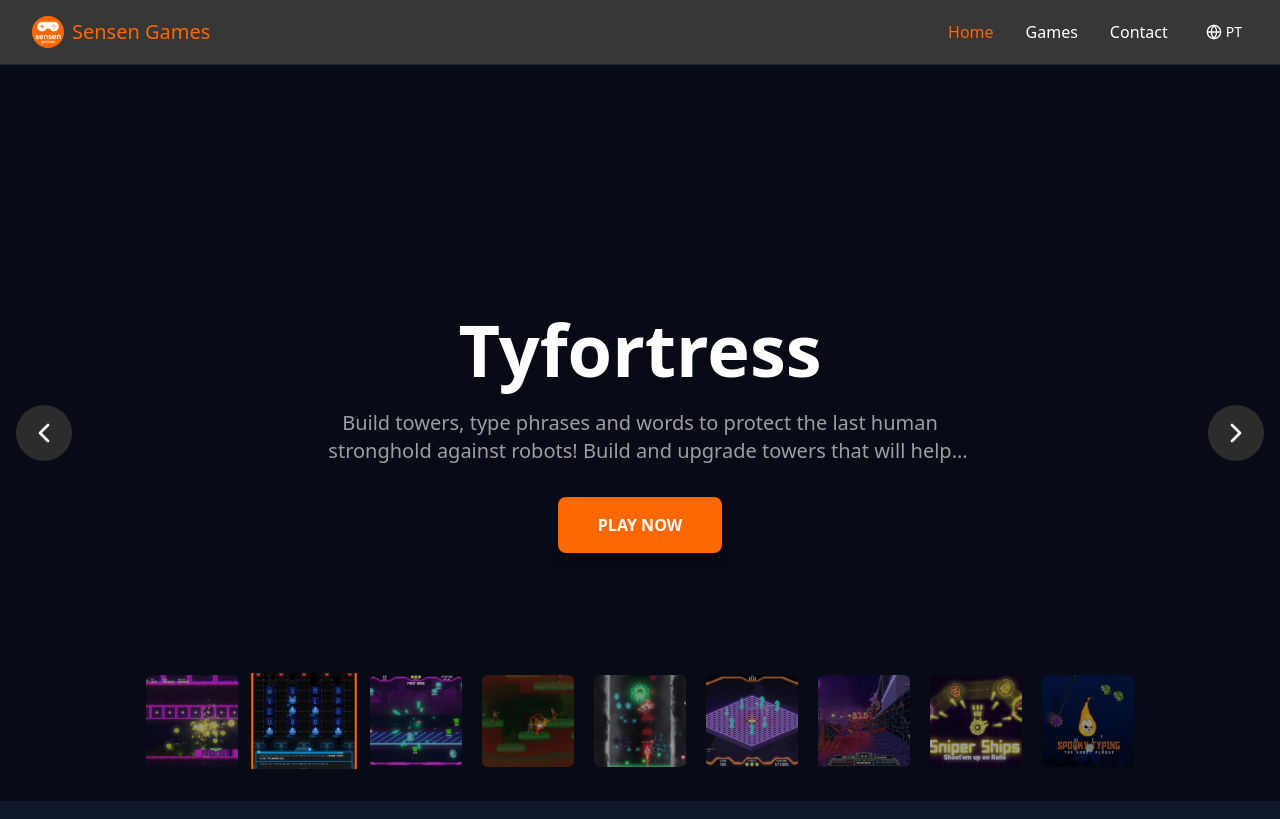
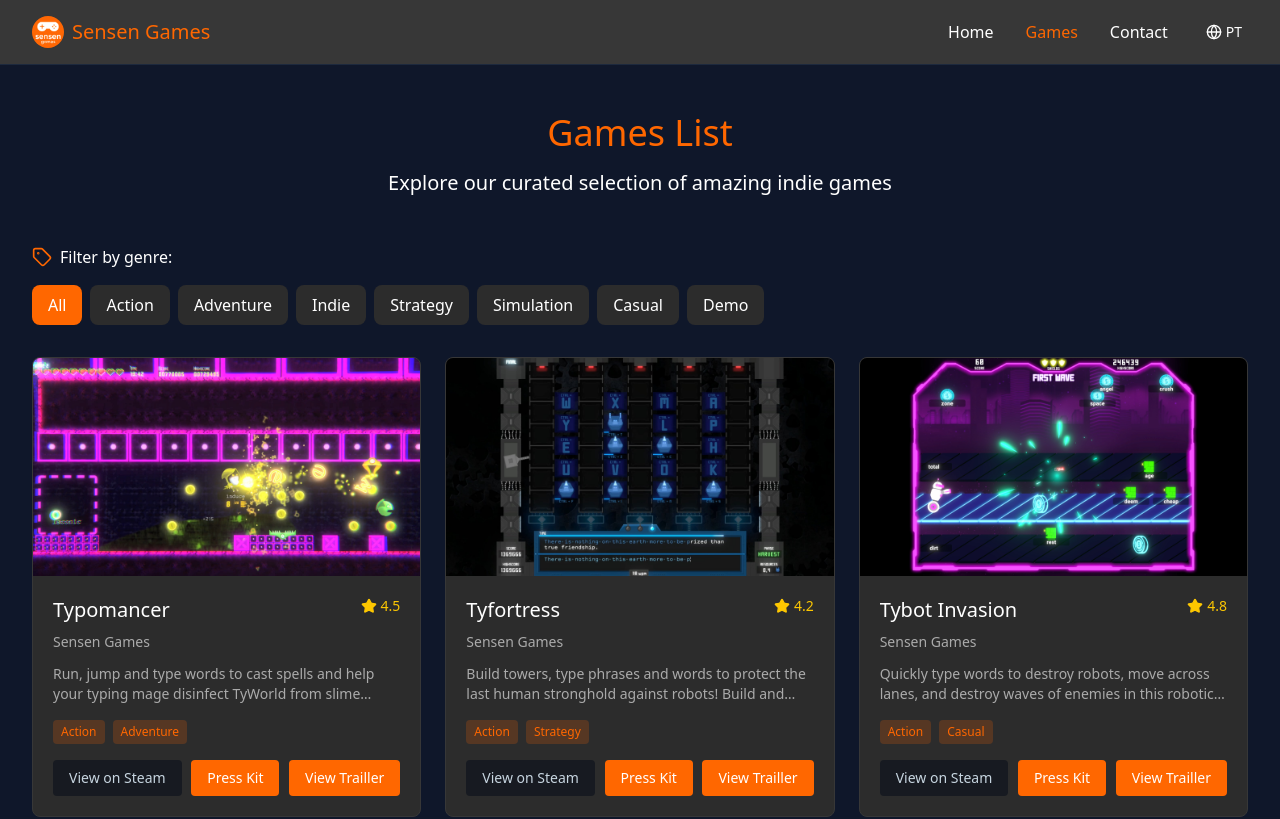
Before and after one commit to HugoLnx/sensen-website-new, a React (Vite) app: page /#/jogos in a window 1280 px wide. Before the commit this address led to /. Shown: the top 819 px of the page. Built offline with nearby package versions, Linux system fonts and the light colour scheme.

Commit message:
adição dos links de press kit, "cores da steam" e 3 botões nos cards

```diff
--- a/src/components/Layout/Footer.tsx
+++ b/src/components/Layout/Footer.tsx
@@ -48,7 +48,7 @@
               <nav>
                 <ul className="space-y-2 text-sm">
                   <li><Link to="/" className="hover:text-primary transition-colors">{t('header.home')}</Link></li>
-                  <li><Link to="jogos" className="hover:text-primary transition-colors">{t('header.games')}</Link></li>
+                  <li><Link to="/jogos" className="hover:text-primary transition-colors">{t('header.games')}</Link></li>
                   <li><Link to="/contato" className="hover:text-primary transition-colors">{t('header.contact')}</Link></li>
                 </ul>
               </nav>
@@ -81,7 +81,7 @@
                     </div>
                     <button
                       type="submit"
-                      className="bg-primary hover:bg-primary-dark text-primary-on-color font-medium px-6 py-3 rounded-lg transition-colors flex items-center justify-center gap-2 group whitespace-nowrap"
+                      className="bg-primary hover:bg-primary-dark hover:cursor-pointer text-primary-on-color font-medium px-6 py-3 rounded-lg transition-colors flex items-center justify-center gap-2 group whitespace-nowrap"
                     >
                       {t('footer.newsletter.button')} <FaArrowRight size={12} className="group-hover:translate-x-1 transition-transform" />
                     </button>
--- a/src/components/Layout/Layout.tsx
+++ b/src/components/Layout/Layout.tsx
@@ -37,7 +37,7 @@
           className="fixed bottom-14 right-2 z-50 bg-primary hover:bg-violet-700 text-white p-3 rounded-full shadow-lg transition-colors flex items-center justify-center"
           aria-label="Voltar ao topo"
         >
-          <ArrowUp className="w-6 h-6" />
+          <ArrowUp className="w-6 h-6 hover:cursor-pointer" />
         </button>
       )}
     </div>
--- a/src/i18n/translations/en-US.json
+++ b/src/i18n/translations/en-US.json
@@ -76,7 +76,9 @@
     "title": "Games List",
     "subtitle": "Explore our curated selection of amazing indie games",
     "filterPrefix": "Filter by genre:",
-    "viewDetails": "View Details"
+    "steam": "View on Steam",
+    "press": "Press Kit",
+    "viewTrailler": "View Trailler"
   },
   "games": {
     "typomancer": {
--- a/src/i18n/translations/pt-BR.json
+++ b/src/i18n/translations/pt-BR.json
@@ -76,7 +76,9 @@
     "title": "Catálogo de Jogos",
     "subtitle": "Explore nossa seleção curada de jogos indie incríveis",
     "filterPrefix": "Filtrar por gênero:",
-    "viewDetails": "Ver Detalhes"
+    "steam": "Ver na Steam",
+    "press": "Imprensa",
+    "viewTrailler": "Ver Trailler"
   },
   "games": {
     "typomancer": {
--- a/src/index.css
+++ b/src/index.css
@@ -3,6 +3,7 @@
 :root {
 	--primary-color: #FF6700;
 	--primary-dark: #E55F00;
+	--steam-color: #171a21;
 	--secondary-color: #F5F5F5;
 	--general-text-color: #FFFFFF;
 	--general-dim-color: rgba(255, 255, 255, 0.6);
@@ -12,6 +13,7 @@
 	--page-background-color: #0f172a;
 	--font-family: ui-sans-serif, system-ui, -apple-system, "Segoe UI", Roboto, "Helvetica Neue", Arial;
 	--primary-on-color: #FFFFFF;
+	--steam-on-color: #c7d5e0;
 }
 
 .bg-primary { background-color: var(--primary-color) !important; }
@@ -31,6 +33,7 @@
 .font-site { font-family: var(--font-family) !important; }
 
 .btn-primary { background-color: var(--primary-color); color: var(--primary-on-color); }
+.btn-steam { background-color: var(--steam-color); color: var(--steam-on-color); }
 .btn-primary:hover { background-color: var(--primary-dark); }
 
 .container-padded { padding-left: 1rem; padding-right: 1rem; }
--- a/src/mocks/gameMock.ts
+++ b/src/mocks/gameMock.ts
@@ -16,6 +16,7 @@
     players: "Single-player",
     platforms: ["PC"],
     storeLinks: {
+      press: "https://drive.google.com/drive/folders/1aNr4rs7a00bvgeaZWR2LrgNhQhUeDLd8",
       steam: "https://store.steampowered.com/app/1714300/Typomancer_in_the_Feathers_Way/?curator_clanid=40365443"
     },
     features: [
@@ -64,6 +65,7 @@
     players: "Single-player",
     platforms: ["PC"],
     storeLinks: {
+      press: "https://drive.google.com/drive/folders/1yJ3gsKTpK14ovogckSVvxcz854f-fpyo",
       steam: "https://store.steampowered.com/app/1661700/Tyfortress_Tactical_Typing/?curator_clanid=40365443"
     },
     features: [
@@ -111,6 +113,10 @@
     release_date: "09-06-2021T00:00:00.000Z",
     players: "Single-player",
     platforms: ["PC"],
+    storeLinks: {
+      press: "https://drive.google.com/drive/folders/1rd6U_k5JU74TSJQgf4H5NViwgNX-GgtU",
+      steam: "https://store.steampowered.com/app/1636000/Tybot_Invasion_The_Typing_Runner/"
+    },
     features: [
       "Mais de 5000 palavras: Nosso vocabulário conta com quase 5500 palavras EM INGLÊS, que são agrupadas pelo uso no seu dia a dia, palavras incomuns são utilizadas em alguns inimigos para dificultá-los um pouco. As palavras do vocabulário serão em inglês independente do idioma da interface.",
       "4 níveis de dificuldade: Fácil (menos de 40 palavras por minuto), Médio (menos de 60 palavras por minuto), Difícil (menos de 80 palavras por minuto), Insano (mais de 80 palavras por minuto).",
@@ -154,6 +160,10 @@
     release_date: "10-09-2020T00:00:00.000Z",
     players: "Single-player",
     platforms: ["PC"],
+    storeLinks: {
+      press: "https://drive.google.com/drive/folders/1CpzChi7TBAwNiPjdwILv5z10wt7JjfEs",
+      steam: "https://store.steampowered.com/app/1263200/Smashing_Spirits_A_Primeira_Boxeadora_Brasileira/"
+    },
     features: [
       "Integração com Steam: Salvar na Nuvem da Steam.",
       "Chefes Nostálgicos: 4 chefes difíceis com movimentos baseados em padrão como os clássicos sidescrollers!",
@@ -195,6 +205,7 @@
     players: "Single-player",
     platforms: ["PC"],
     storeLinks: {
+      press: "https://drive.google.com/drive/folders/1ZIDbyLLibq2SsW1_AS9ckbgjPeRD_2Nq",
       steam: "https://store.steampowered.com/app/1528580/Neon_Ships_The_Typeem_Up_Shooter/?curator_clanid=40365443"
     },
     features: [
@@ -237,6 +248,7 @@
     players: "Single-player",
     platforms: ["PC"],
     storeLinks: {
+      press: "https://drive.google.com/drive/folders/1rAcBWtHtE8VGHVKXaP7lbo2AueYfAw7t",
       steam: "https://store.steampowered.com/app/1600870/King_Bullseye_Headshot_Training/?curator_clanid=40365443"
     },
     features: [
@@ -282,6 +294,7 @@
     players: "Single-player",
     platforms: ["PC"],
     storeLinks: {
+      press: "https://drive.google.com/drive/folders/13ansk9VF6E6HvjqM0YsVeSrJ3b2A7cZY",
       steam: "https://store.steampowered.com/app/3700180/Akumas_Bloodrain_Demo/?curator_clanid=40365443"
     },
     features: [
@@ -327,6 +340,7 @@
     players: "Single-player",
     platforms: ["PC"],
     storeLinks: {
+      press: "https://drive.google.com/drive/folders/1DPfYkoC2MU6y90Kw3aQc8J3VWw53-AgJ",
       steam: "https://store.steampowered.com/app/1555080/Sniper_Ships_Shootem_Up_on_Rails/?curator_clanid=40365443"
     },
     features: [
@@ -371,6 +385,7 @@
     players: "Single-player",
     platforms: ["PC"],
     storeLinks: {
+      press: "https://drive.google.com/drive/folders/1L4I3bnwF6Fz-EA2URdP6Vr38kRt70O4J",
       steam: "https://store.steampowered.com/app/1791870/Spooky_Typing_The_Ghost_Plague/?curator_clanid=40365443"
     },
     features: [
--- a/src/pages/CatalogPage.tsx
+++ b/src/pages/CatalogPage.tsx
@@ -42,6 +42,23 @@
     : gamesData.filter(game => game.genre.includes(selectedGenre));
 
   const handleGameClick = (game: Game) => {
+    if (game.storeLinks?.steam) {
+      window.open(game.storeLinks.steam, '_blank');
+    } else {
+      setSelectedGame(game);
+      setIsModalOpen(true);
+    }
+  };
+  const handlePressClick = (game: Game) => {
+    if (game.storeLinks?.press) {
+      window.open(game.storeLinks.press, '_blank');
+    } else {
+      setSelectedGame(game);
+      setIsModalOpen(true);
+    }
+  };
+
+  const handleTraillerClick = (game: Game) => {
     setSelectedGame(game);
     setIsModalOpen(true);
   };
@@ -167,13 +184,31 @@
 
                   <div className="flex justify-between items-center">
                     <button
-                      className="btn-primary px-4 py-2 rounded text-sm transition-colors hover:cursor-pointer"
+                      className="btn-steam px-4 py-2 rounded text-sm transition-colors hover:cursor-pointer"
                       onClick={(e) => {
                         e.stopPropagation();
                         handleGameClick(game);
                       }}
                     >
-                      {t('gamesPage.viewDetails')}
+                      {t('gamesPage.steam')}
+                    </button>
+                    <button
+                      className="btn-primary px-4 py-2 rounded text-sm transition-colors hover:cursor-pointer"
+                      onClick={(e) => {
+                        e.stopPropagation();
+                        handlePressClick(game);
+                      }}
+                    >
+                      {t('gamesPage.press')}
+                    </button>
+                    <button
+                      className="btn-primary px-4 py-2 rounded text-sm transition-colors hover:cursor-pointer"
+                      onClick={(e) => {
+                        e.stopPropagation();
+                        handleTraillerClick(game);
+                      }}
+                    >
+                      {t('gamesPage.viewTrailler')}
                     </button>
                   </div>
                 </div>
```
